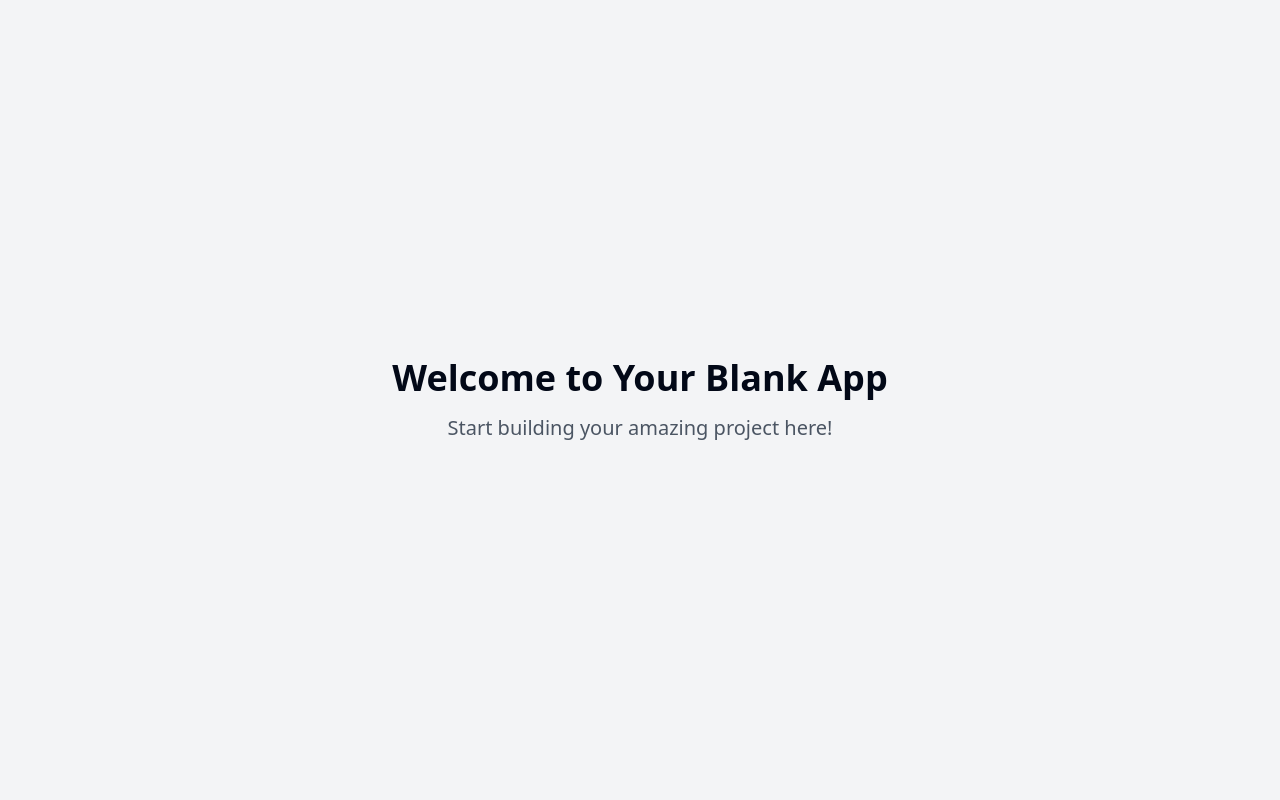
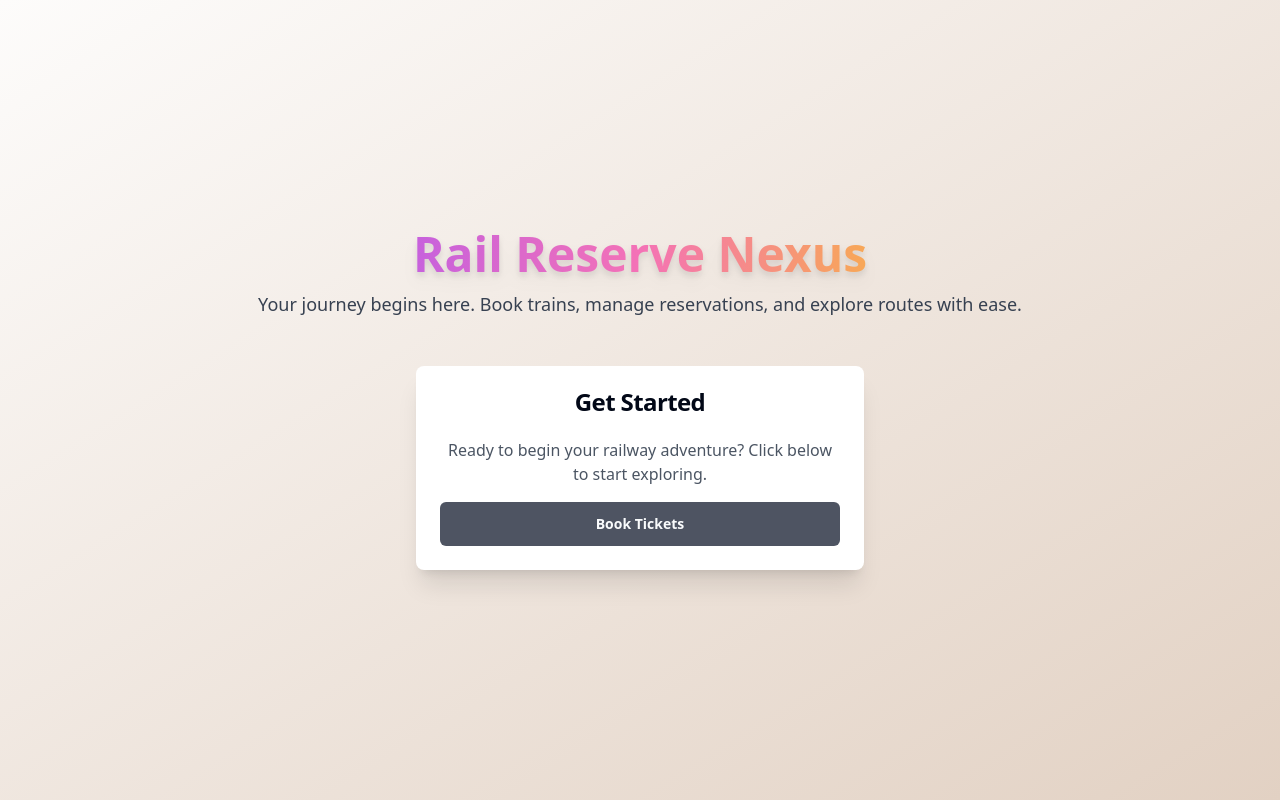
Before and after one commit to kynoxr/rail-reserve-nexus, a React (Vite) app: page / in a window 1280 px wide. Built offline with nearby package versions, Linux system fonts and the light colour scheme.

Commit message:
Refactor: Improve UI with shadcn/ui components
This commit integrates shadcn/ui components to enhance the user interface. It includes the addition of various UI elements such as buttons, cards, and tables, and refactors existing components to leverage these new UI elements.

```diff
--- a/src/pages/Index.tsx
+++ b/src/pages/Index.tsx
@@ -1,12 +1,25 @@
-// Update this page (the content is just a fallback if you fail to update the page)
+
+import { Card, CardContent, CardHeader, CardTitle } from "@/components/ui/card";
+import { Button } from "@/components/ui/button";
 
 const Index = () => {
   return (
-    <div className="min-h-screen flex items-center justify-center bg-gray-100">
-      <div className="text-center">
-        <h1 className="text-4xl font-bold mb-4">Welcome to Your Blank App</h1>
-        <p className="text-xl text-gray-600">Start building your amazing project here!</p>
-      </div>
+    <div className="min-h-screen flex flex-col items-center justify-center bg-gradient-to-br from-[#fdfcfb] to-[#e2d1c3] px-4">
+      <header className="mb-12 text-center">
+        <h1 className="text-5xl font-extrabold bg-gradient-to-r from-purple-500 via-pink-400 to-yellow-400 text-transparent bg-clip-text drop-shadow-lg mb-3 animate-fade-in">Rail Reserve Nexus</h1>
+        <p className="text-lg text-gray-700 dark:text-gray-200 font-medium animate-fade-in">Your journey begins here. Book trains, manage reservations, and explore routes with ease.</p>
+      </header>
+      <Card className="w-full max-w-md shadow-xl border-0 glass-morphism animate-scale-in">
+        <CardHeader>
+          <CardTitle className="text-center">Get Started</CardTitle>
+        </CardHeader>
+        <CardContent className="flex flex-col items-center gap-4">
+          <p className="text-gray-600 dark:text-gray-300 text-center">Ready to begin your railway adventure? Click below to start exploring.</p>
+          <Button size="lg" className="w-full font-semibold animate-pulse">
+            Book Tickets
+          </Button>
+        </CardContent>
+      </Card>
     </div>
   );
 };
```
